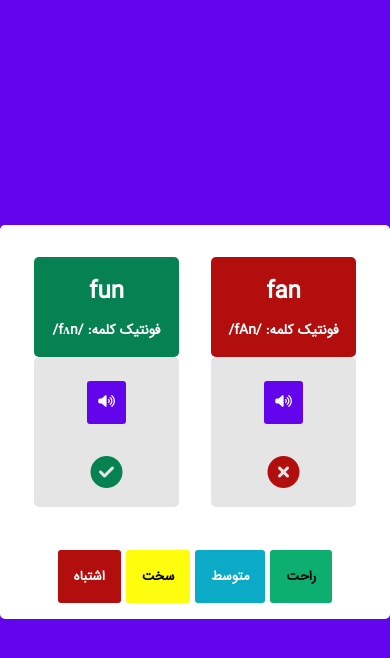
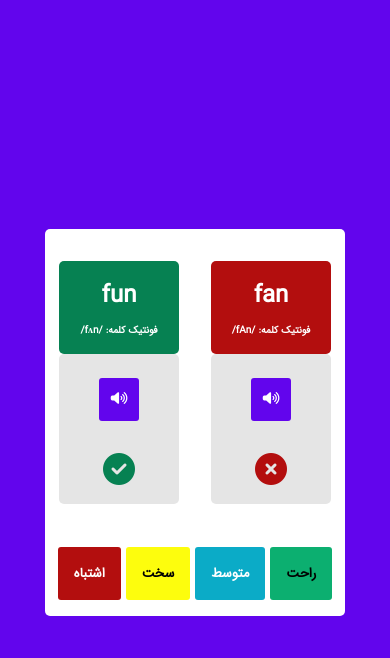
Before and after one commit to Koshyar-r/minimal-flashcard, a plain HTML site: page index.html in a window 390 px wide. Both pictures are taken after a click on the button "fun". Drawn offline with Linux system fonts and the light colour scheme.

Commit message:
Update style.css

```diff
--- a/css/style.css
+++ b/css/style.css
@@ -194,13 +194,19 @@ body {
     background-color: #0caf70;
 }
 @media screen and (max-width: 470px) {
+    .question-box {
+        width: 290px;
+    }
+    .answer-box {
+        width: 300px;
+    }
     .option {
-        width: 130px;
+        width: 120px;
     }
     .correct-info, .wrong-info {
-        width: 145px;
+        width: 120px;
     }
     .phonetic {
-        font-size: 14px;
+        font-size: 10px;
     }
 }
```
